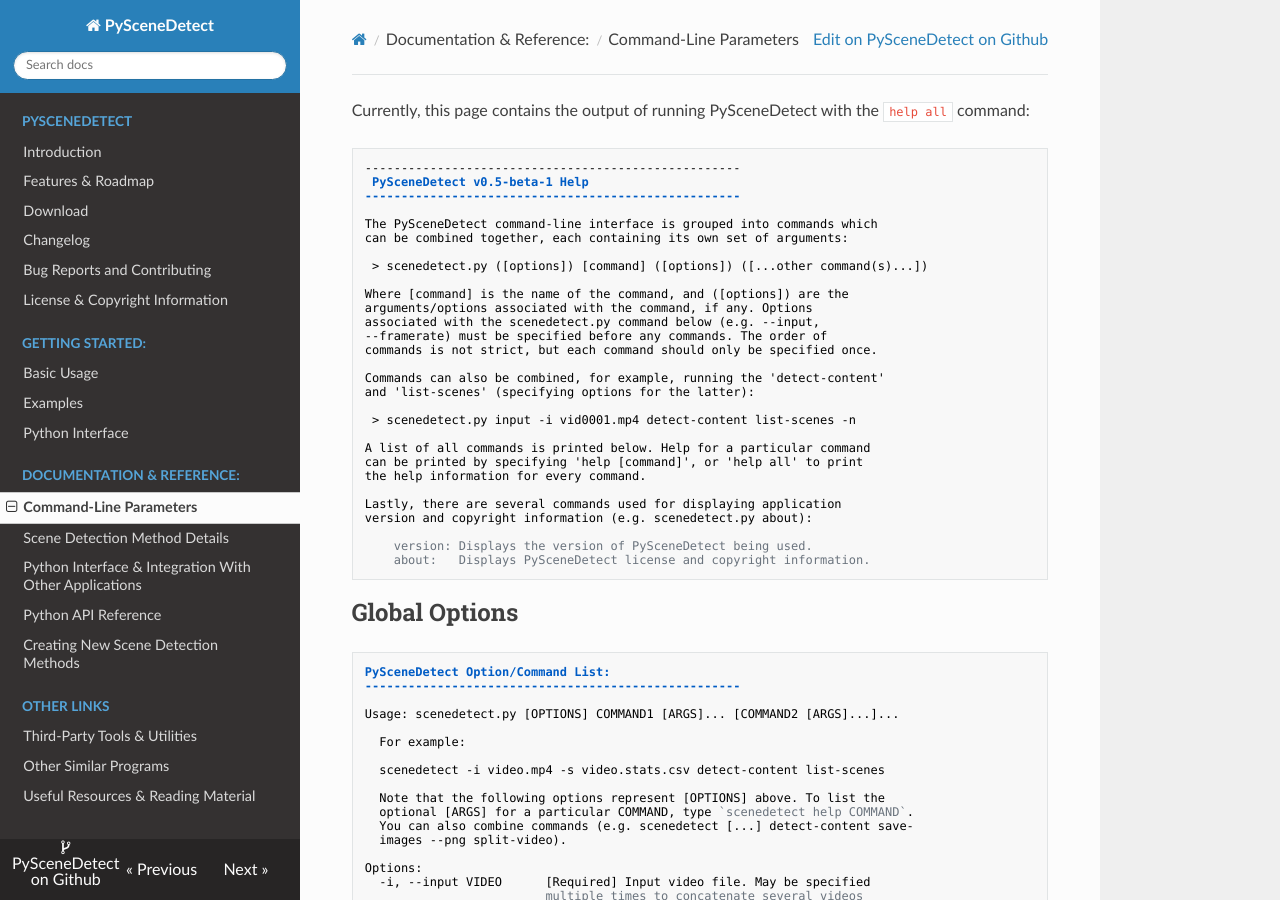
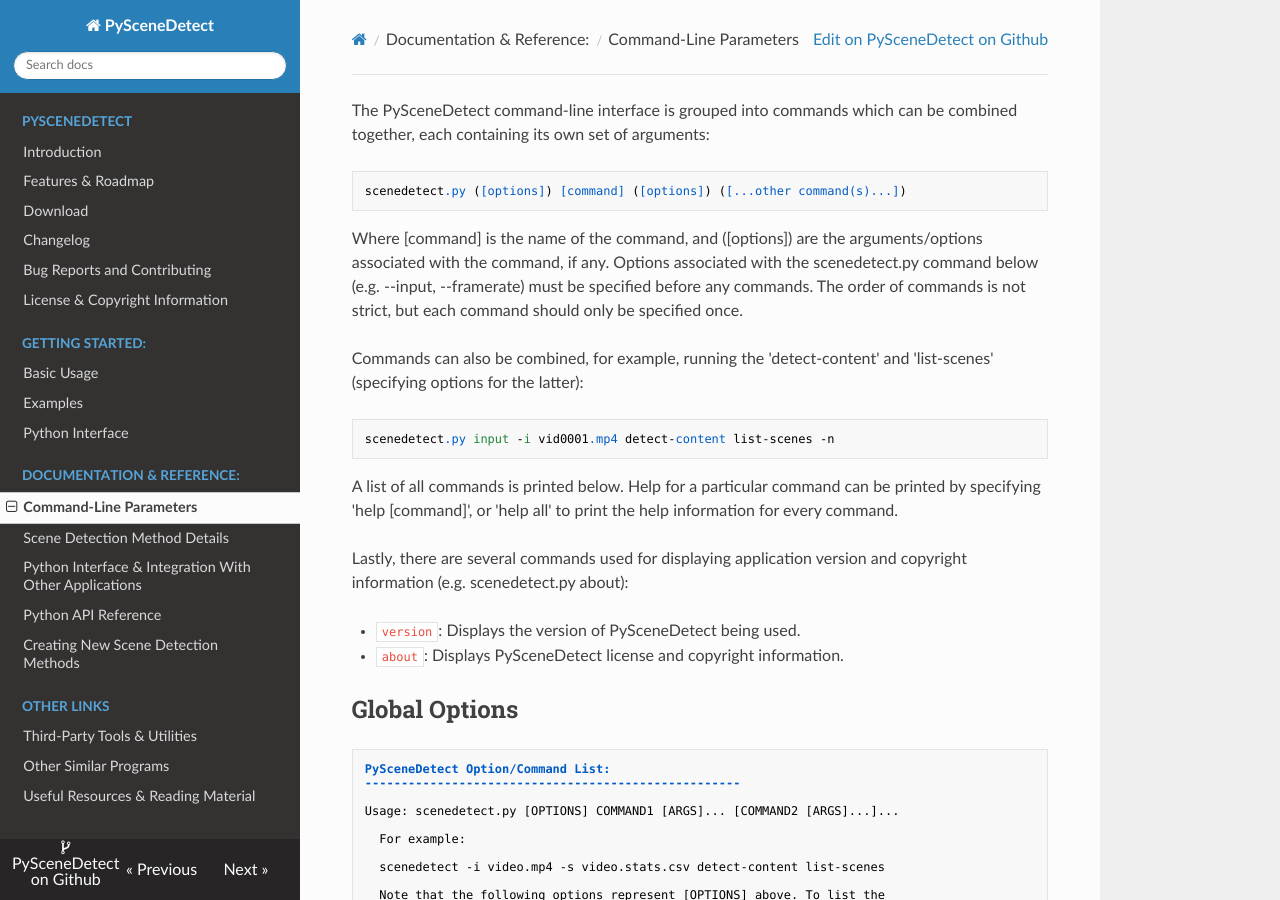
Before and after one commit to vovamushak/PySceneDetect, an MkDocs documentation site: the page built from docs/reference/command-line-params.md, in a window 1280 px wide and 900 px high. Built offline with MkDocs 1.6.1, drawn with Linux system fonts in a browser that asks for light colours; nearby versions of some CDN libraries; old or Windows-style settings are respelled for this version of MkDocs.

Commit message:
Update CLI params page.

````diff
--- a/docs/reference/command-line-params.md
+++ b/docs/reference/command-line-params.md
@@ -1,15 +1,8 @@
-
-Currently, this page contains the output of running PySceneDetect with the `help all` command:
-
-```md
-----------------------------------------------------
- PySceneDetect v0.5-beta-1 Help
-----------------------------------------------------
 
 The PySceneDetect command-line interface is grouped into commands which
 can be combined together, each containing its own set of arguments:
 
- > scenedetect.py ([options]) [command] ([options]) ([...other command(s)...])
+    scenedetect.py ([options]) [command] ([options]) ([...other command(s)...])
 
 Where [command] is the name of the command, and ([options]) are the
 arguments/options associated with the command, if any. Options
@@ -20,7 +13,7 @@ commands is not strict, but each command should only be specified once.
 Commands can also be combined, for example, running the 'detect-content'
 and 'list-scenes' (specifying options for the latter):
 
- > scenedetect.py input -i vid0001.mp4 detect-content list-scenes -n
+    scenedetect.py input -i vid0001.mp4 detect-content list-scenes -n
 
 A list of all commands is printed below. Help for a particular command
 can be printed by specifying 'help [command]', or 'help all' to print
@@ -29,9 +22,8 @@ the help information for every command.
 Lastly, there are several commands used for displaying application
 version and copyright information (e.g. scenedetect.py about):
 
-    version: Displays the version of PySceneDetect being used.
-    about:   Displays PySceneDetect license and copyright information.
-```
+ - `version`: Displays the version of PySceneDetect being used.
+ - `about`:   Displays PySceneDetect license and copyright information.
 
 ## Global Options
 
````
